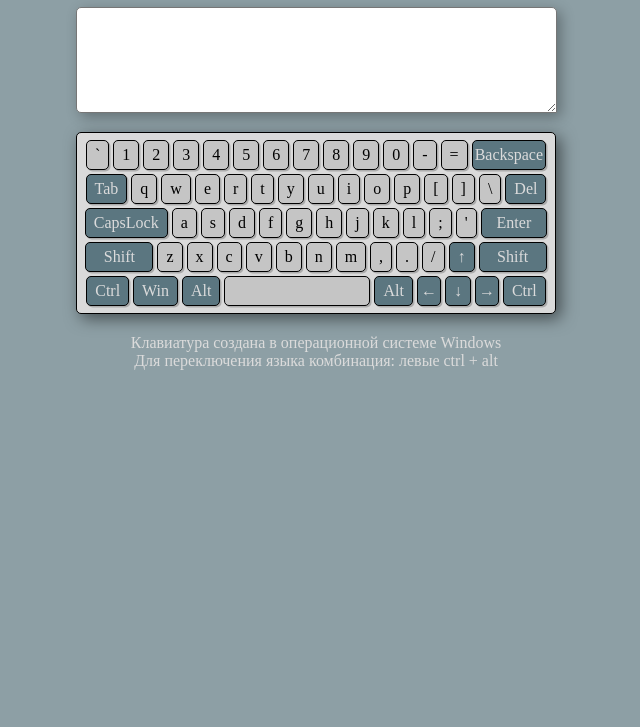
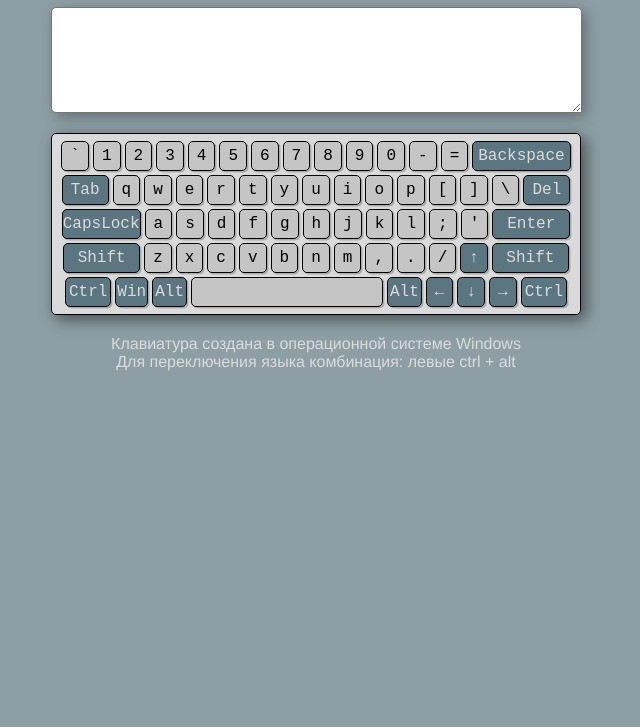
Before and after one commit to Mitsuhitomeow/virtual-keyboard, a website: page index.html in a window 1280 px wide. Shown: the part 73-800 px from the top of the page, without its empty margins (324-964 px from the left). Drawn offline with Linux system fonts and the light colour scheme.

Commit message:
fix: change fonts in style.css in the development branch

```diff
--- a/style.css
+++ b/style.css
@@ -1,4 +1,5 @@
 body {
+  font-family:'Courier New', Courier, monospace;
   padding: 0;
   margin: 0;
   background-color: rgb(141, 159, 165);
@@ -6,13 +7,14 @@ body {
 
 h1,
 span {
+  font-family: 'Franklin Gothic Medium', 'Arial Narrow', Arial, sans-serif;
   color: rgb(219, 219, 219)
 }
 
 .header,
 .footer,
 main {
-  width: 480px;
+  width: 530px;
   margin: 0 auto;
 }
 
@@ -21,7 +23,7 @@ main {
 }
 
 .main-text__textarea {
-  width: 475px;
+  width: 525px;
   height: 100px;
   border-radius: 5px 5px 0 5px;
   box-shadow: 0.3em 0.3em 1em rgba(0,0,0,0.3);
@@ -62,25 +64,43 @@ main {
 }
 
 .Backspace {
-  padding: 5px 2px;
+  padding: 5px 5px;
+}
+
+.CapsLock {
+  padding: 5px 0px;
 }
 
 .Enter {
-  padding: 5px 15px 5px 15px;
+  padding: 5px 14px;
 }
 
 .ShiftLeft,
 .ShiftRight {
-  padding: 5px 17.5px;
+  padding: 5px 13.5px;
 }
 
 .Space {
-  padding: 5px 72px;
+  padding: 5px 95px;
+}
+
+.ControlLeft,
+.ControlRight {
+  padding: 5px 3px;
+}
+
+.MetaLeft {
+  padding: 5px 1px;
+}
+
+.AltLeft,
+.AltRight {
+  padding: 5px 2px;
 }
 
 .ArrowRight,
 .ArrowLeft {
-  padding: 5px 3px;
+  padding: 5px 8px;
 }
 
 .Backspace,
```
